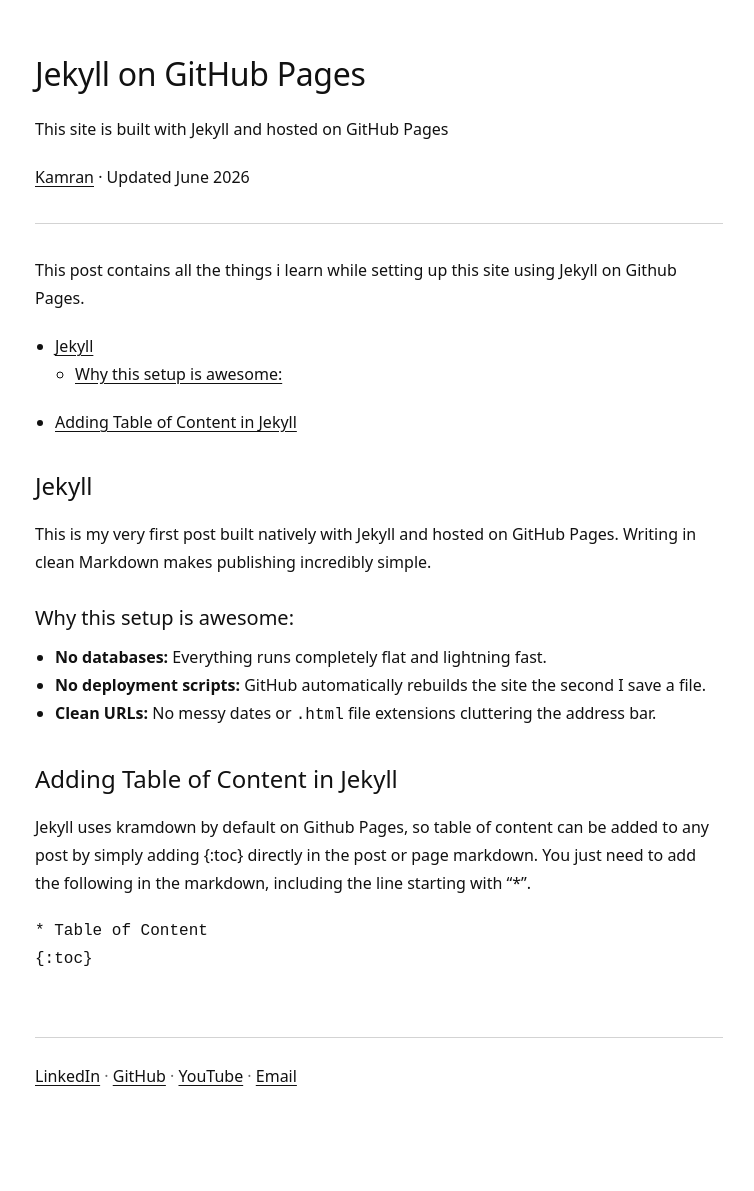
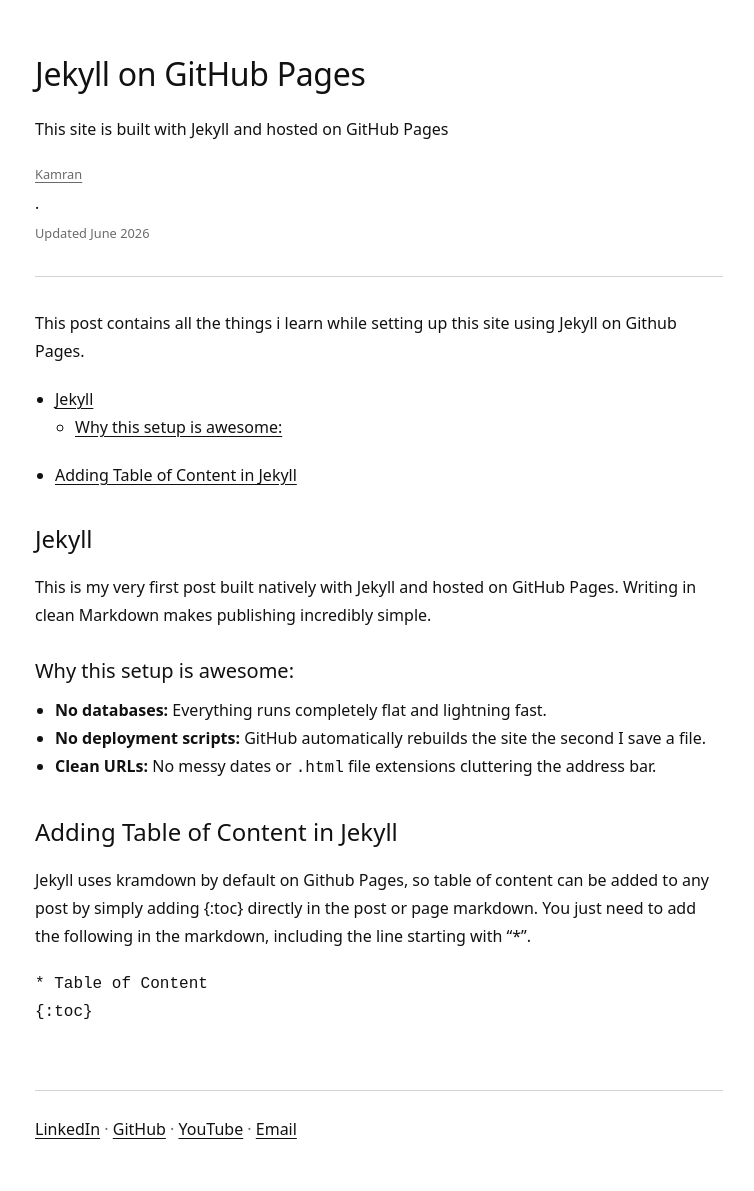
Before and after one commit to fyikamran/fyikamran.github.io, a Jekyll site: the page built from _posts/2026-05-29-welcome-to-my-site.md, in a window 1280 px wide. Shown: the whole page, without its empty margins (261-1015 px from the left). Built offline with Jekyll 4.4.1, drawn with Linux system fonts in a browser that asks for light colours; before the commit the page ends 1138 px from its top, so only the background shows below that.

Commit message:
Style updates for author and last modified sections

```diff
--- a/_layouts/post.html
+++ b/_layouts/post.html
@@ -17,9 +17,9 @@
         {% if page.description %}
           <p class="lede">{{ page.description }}</p>
         {% endif %}
-          <a href="/" rel="author">Kamran</a><span aria-hidden="true"> · </span>
+          <a href="/" rel="author" style="display: block; font-size: 0.8rem; color: var(--text-muted); margin-bottom: 0.5rem;">Kamran</a><span aria-hidden="true"> · </span>
           {% if page.last_modified_at %}
-            <span>Updated <time datetime="{{ page.last_modified_at | date_to_xmlschema }}">{{ page.last_modified_at | date: "%B %Y" }}</time></span>
+            <span style="display: block; font-size: 0.8rem; color: var(--text-muted); margin-bottom: 0.5rem;">Updated <time datetime="{{ page.last_modified_at | date_to_xmlschema }}">{{ page.last_modified_at | date: "%B %Y" }}</time></span>
           {% else %}
             <span><time datetime="{{ page.date | date_to_xmlschema }}">{{ page.date | date: "%B %Y" }}</time></span>
           {% endif %}
```
